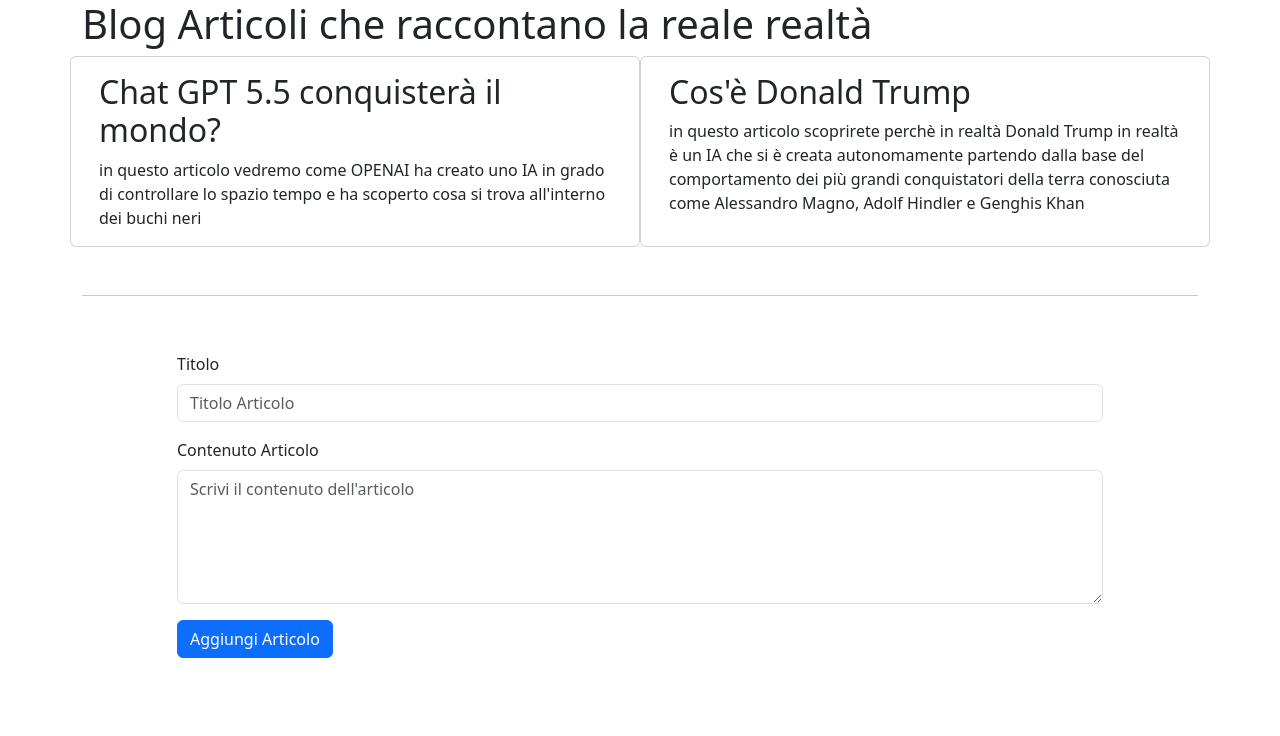
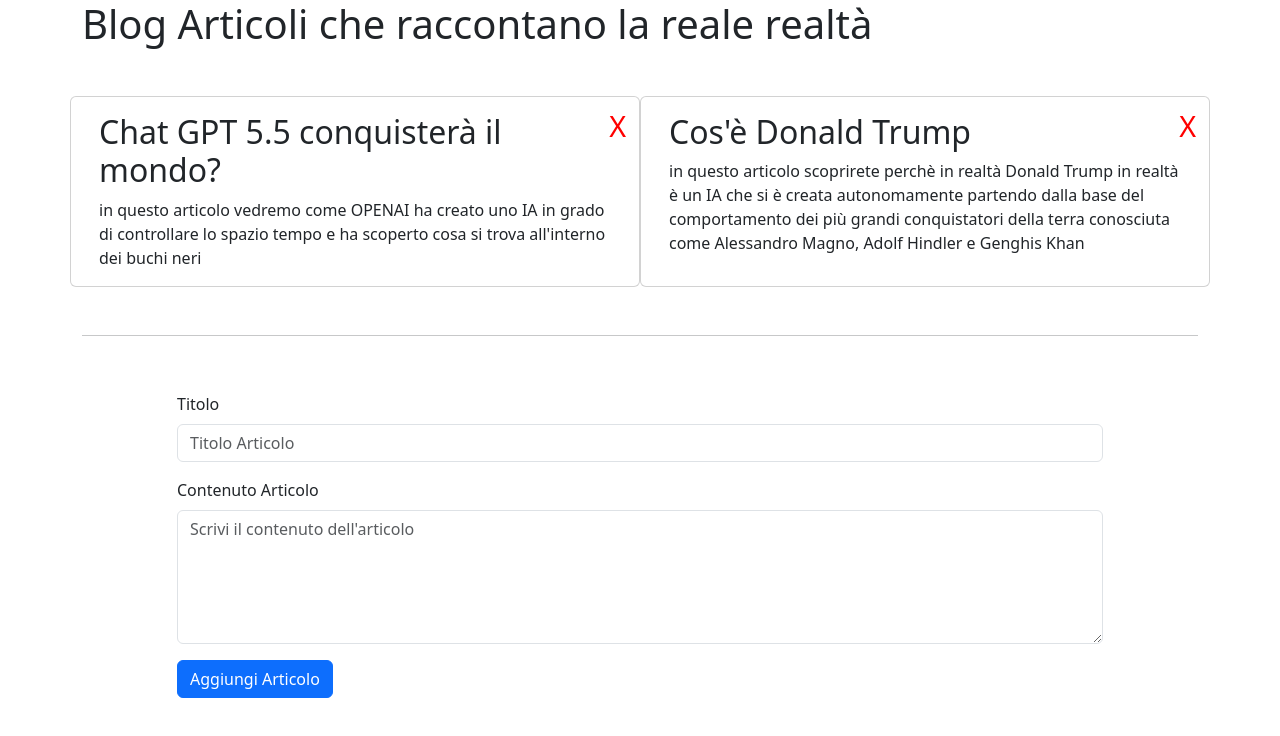
Before and after one commit to SimonePalmisciano/react-form, a React (Vite) app: page / in a window 1280 px wide. Shown: the top 736 px of the page. Built offline with nearby package versions, Linux system fonts and the light colour scheme.

Commit message:
aggiunta la funzione che elimina un articolo

```diff
--- a/src/components/BlogArticoli.jsx
+++ b/src/components/BlogArticoli.jsx
@@ -48,15 +48,21 @@
         setArticle(emptyArticle);
     }
 
+    const remuveById = (id) => {
+        const newArticlesList = articlesList.filter(user => user.id !== id);
+        setArticlesList(newArticlesList);
+    }
+
     return (
         <div className="container vh-100 justify-content-center">
-            <h1>Blog Articoli che raccontano la reale realtà</h1>
+            <h1 className="mb-5">Blog Articoli che raccontano la reale realtà</h1>
             <div className="row container-articoli justify-content-between">
                 {articlesList.map(article => {
                     const { id, title, content } = article;
                     return (
                         <div key={id} className="col-6 card">
                             <div className="card-body">
+                                <button onClick={() => remuveById(id)} className="btn delete-button">X</button>
                                 <h2 className="card-title">{title}</h2>
                                 <p className="card-text">{content}</p>
                             </div>
--- a/src/styles/index.css
+++ b/src/styles/index.css
@@ -1,12 +1,21 @@
-/*
-  Stile generale del progetto
-  ===========================
+/* RESET CSS */
 
-  Questo file contiene gli stili globali dell'applicazione, cioè le regole
-  CSS che si applicano a tutta l'app (reset, tipografia di base, variabili,
-  utility personalizzate, ecc.).
+* {
+  border: 0;
+  padding: 0;
+  margin: 0;
+  box-sizing: border-box;
+}
 
-  Viene importato una sola volta in `src/main.jsx` e ha effetto su tutti i
-  componenti. Per stili specifici di un singolo componente è preferibile
-  usare un CSS Module (es. `NomeComponente.module.css`).
-*/
+
+.card {
+  position: relative;
+
+  .delete-button {
+    position: absolute;
+    right: 0;
+    top: 0;
+    font-size: 1.8rem;
+    color: red;
+  }
+}
```
